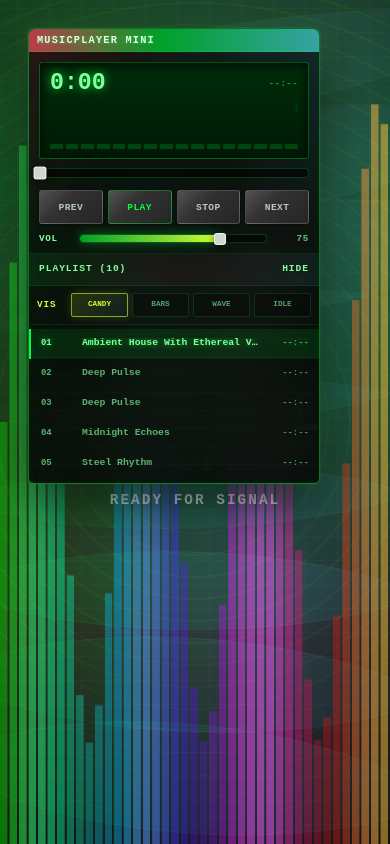
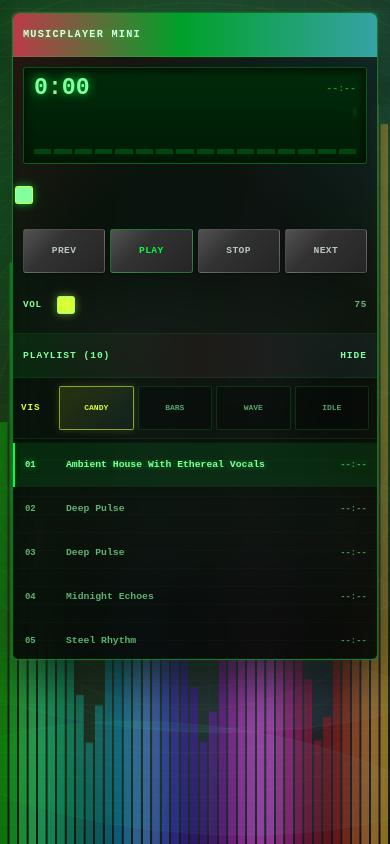
Before and after one commit to tompat1/musicplayer, a React (Vite) app: page / in a window 390 px wide. Built offline with nearby package versions, Linux system fonts and the light colour scheme.

Commit message:
feat: enhance Slider and AudioPlayer components with improved touch handling and viewport adjustments

```diff
--- a/src/components/AudioPlayer.jsx
+++ b/src/components/AudioPlayer.jsx
@@ -41,6 +41,7 @@ function DurationProbe({ track, onDuration }) {
 
 function Slider({ label, value, onChange }) {
   const sliderRef = useRef(null);
+  const activePointerId = useRef(null);
 
   const updateValue = useCallback(
     (event) => {
@@ -63,10 +64,18 @@ function Slider({ label, value, onChange }) {
         tabIndex="0"
         onPointerDown={(event) => {
           event.currentTarget.setPointerCapture(event.pointerId);
+          activePointerId.current = event.pointerId;
+          event.preventDefault();
           updateValue(event);
         }}
         onPointerMove={(event) => {
-          if (event.buttons) updateValue(event);
+          if (activePointerId.current === event.pointerId) updateValue(event);
+        }}
+        onPointerUp={(event) => {
+          if (activePointerId.current === event.pointerId) activePointerId.current = null;
+        }}
+        onPointerCancel={(event) => {
+          if (activePointerId.current === event.pointerId) activePointerId.current = null;
         }}
         onKeyDown={(event) => {
           if (event.key === 'ArrowLeft') onChange(clamp(value - 0.02, 0, 1));
@@ -568,12 +577,34 @@ export default function AudioPlayer({ tracks = [] }) {
       if (matches) {
         setIsMinimized(true);
         setDocked(null);
+        setMiniPosition(null);
       }
     };
 
     syncMobileMode();
     mediaQuery.addEventListener('change', syncMobileMode);
     return () => mediaQuery.removeEventListener('change', syncMobileMode);
+  }, []);
+
+  useEffect(() => {
+    const keepMiniInViewport = () => {
+      setMiniPosition((position) => {
+        if (!position || !miniRef.current) return position;
+        const width = miniRef.current.offsetWidth || 292;
+        const height = miniRef.current.offsetHeight || 240;
+        return {
+          x: clamp(position.x, 0, Math.max(0, window.innerWidth - width)),
+          y: clamp(position.y, 0, Math.max(0, window.innerHeight - height)),
+        };
+      });
+    };
+
+    window.addEventListener('resize', keepMiniInViewport);
+    window.addEventListener('orientationchange', keepMiniInViewport);
+    return () => {
+      window.removeEventListener('resize', keepMiniInViewport);
+      window.removeEventListener('orientationchange', keepMiniInViewport);
+    };
   }, []);
 
   useEffect(() => {
@@ -715,6 +746,7 @@ export default function AudioPlayer({ tracks = [] }) {
   const onMiniTitlePointerDown = useCallback((event) => {
     if (event.target.tagName === 'BUTTON') return;
     event.currentTarget.setPointerCapture(event.pointerId);
+    event.preventDefault();
     const rect = miniRef.current.getBoundingClientRect();
     miniDragOffset.current = {
       x: event.clientX - rect.left,
@@ -727,6 +759,7 @@ export default function AudioPlayer({ tracks = [] }) {
 
   const onMiniTitlePointerMove = useCallback((event) => {
     if (!miniDragging.current) return;
+    event.preventDefault();
     const width = miniRef.current?.offsetWidth || 320;
     const height = miniRef.current?.offsetHeight || 190;
     const x = clamp(event.clientX - miniDragOffset.current.x, 0, window.innerWidth - width);
@@ -751,13 +784,13 @@ export default function AudioPlayer({ tracks = [] }) {
     };
     const closestSide = Object.entries(edgeDistances).sort((a, b) => a[1] - b[1])[0];
 
-    if (closestSide[1] <= SNAP_PX) {
+    if (!isMobile && closestSide[1] <= SNAP_PX) {
       setDocked(closestSide[0]);
       return;
     }
 
     setMiniPosition({ x, y });
-  }, []);
+  }, [isMobile]);
 
   const durationProbes = tracks.map((track) => (
     <DurationProbe key={track.filename} track={track} onDuration={setTrackDuration} />
--- a/src/styles.css
+++ b/src/styles.css
@@ -25,6 +25,7 @@
 html {
   min-height: 100%;
   background: var(--bg);
+  -webkit-text-size-adjust: 100%;
 }
 
 body {
@@ -60,6 +61,7 @@ input {
 
 button {
   min-height: 44px;
+  touch-action: manipulation;
 }
 
 button:focus-visible,
@@ -482,6 +484,8 @@ h1 {
   left: 28px;
   z-index: 30;
   width: min(292px, calc(100vw - 24px));
+  max-height: calc(100dvh - 24px);
+  overflow: hidden;
   border: 1px solid rgba(0, 255, 65, 0.42);
   border-radius: 6px;
   background:
@@ -522,6 +526,7 @@ h1 {
   gap: 10px;
   padding: 6px 8px;
   cursor: grab;
+  touch-action: none;
   user-select: none;
   border-bottom: 1px solid rgba(0, 255, 65, 0.16);
   border-radius: 6px 6px 0 0;
@@ -636,11 +641,18 @@ h1 {
 
 .winamp-seek .slider-track {
   height: 10px;
+  border-color: rgba(132, 255, 159, 0.34);
+  background:
+    linear-gradient(90deg, rgba(0, 255, 65, 0.08), rgba(88, 215, 255, 0.06)),
+    rgba(0, 0, 0, 0.72);
 }
 
 .winamp-seek .slider-thumb {
   width: 13px;
   height: 13px;
+  background: #84ff9f;
+  border-color: rgba(214, 255, 54, 0.82);
+  box-shadow: 0 0 8px rgba(0, 255, 65, 0.62);
 }
 
 .winamp-controls {
@@ -689,11 +701,18 @@ h1 {
 
 .winamp-volume .slider-track {
   height: 9px;
+  border-color: rgba(132, 255, 159, 0.3);
+  background:
+    linear-gradient(90deg, rgba(0, 255, 65, 0.08), rgba(214, 255, 54, 0.05)),
+    rgba(0, 0, 0, 0.68);
 }
 
 .winamp-volume .slider-thumb {
   width: 12px;
   height: 12px;
+  background: #d6ff36;
+  border-color: rgba(132, 255, 159, 0.86);
+  box-shadow: 0 0 8px rgba(214, 255, 54, 0.48);
 }
 
 .winamp-volume strong {
@@ -765,6 +784,9 @@ h1 {
 .winamp-songlist {
   max-height: 158px;
   overflow-y: auto;
+  -webkit-overflow-scrolling: touch;
+  overscroll-behavior: contain;
+  touch-action: pan-y;
   padding: 4px 0;
   background:
     linear-gradient(rgba(0, 0, 0, 0.24), rgba(0, 0, 0, 0.18)),
@@ -836,6 +858,7 @@ h1 {
   background: rgba(8, 12, 8, 0.9);
   box-shadow: 0 12px 36px rgba(0, 0, 0, 0.58);
   backdrop-filter: blur(18px);
+  touch-action: manipulation;
 }
 
 .dock-left,
@@ -1086,10 +1109,17 @@ h1 {
   flex: 1;
 }
 
+.slider-field {
+  display: flex;
+  align-items: center;
+  min-height: 24px;
+}
+
 .slider-track {
   position: relative;
   height: 14px;
   cursor: pointer;
+  touch-action: none;
   border: 1px solid rgba(0, 255, 65, 0.22);
   border-radius: 4px;
   background: rgba(0, 0, 0, 0.56);
@@ -1451,6 +1481,76 @@ h1 {
     display: none;
   }
 
+  .visual-mode {
+    min-height: 100dvh;
+    padding: 6vh 14px calc(14px + env(safe-area-inset-bottom));
+  }
+
+  .visual-title {
+    width: min(100% - 24px, 560px);
+  }
+
+  .visual-title h1 {
+    font-size: clamp(2.8rem, 17vw, 5.6rem);
+  }
+
+  .winamp-mini {
+    top: max(12px, env(safe-area-inset-top));
+    left: 12px;
+    width: calc(100vw - 24px);
+    max-height: calc(100dvh - 24px - env(safe-area-inset-top) - env(safe-area-inset-bottom));
+    overflow-y: auto;
+    -webkit-overflow-scrolling: touch;
+    overscroll-behavior: contain;
+  }
+
+  .winamp-titlebar {
+    min-height: 44px;
+    padding: 9px 10px;
+  }
+
+  .winamp-controls button,
+  .winamp-drawer-toggle,
+  .winamp-song-row {
+    min-height: 44px;
+  }
+
+  .winamp-volume {
+    grid-template-columns: 34px minmax(0, 1fr) 38px;
+    min-height: 48px;
+    padding-bottom: 6px;
+  }
+
+  .winamp-volume .slider-field,
+  .winamp-seek .slider-field {
+    min-height: 44px;
+  }
+
+  .winamp-volume .slider-track,
+  .winamp-seek .slider-track {
+    height: 13px;
+  }
+
+  .winamp-volume .slider-thumb,
+  .winamp-seek .slider-thumb {
+    width: 18px;
+    height: 18px;
+  }
+
+  .winamp-vis-row {
+    grid-template-columns: 34px repeat(4, minmax(0, 1fr));
+    padding: 8px;
+  }
+
+  .winamp-vis-row button {
+    min-height: 44px;
+    font-size: 0.5rem;
+  }
+
+  .winamp-songlist {
+    max-height: clamp(96px, calc(100dvh - 360px), 220px);
+  }
+
   .deck-hero,
   .now-playing-grid {
     padding: 18px;
```
